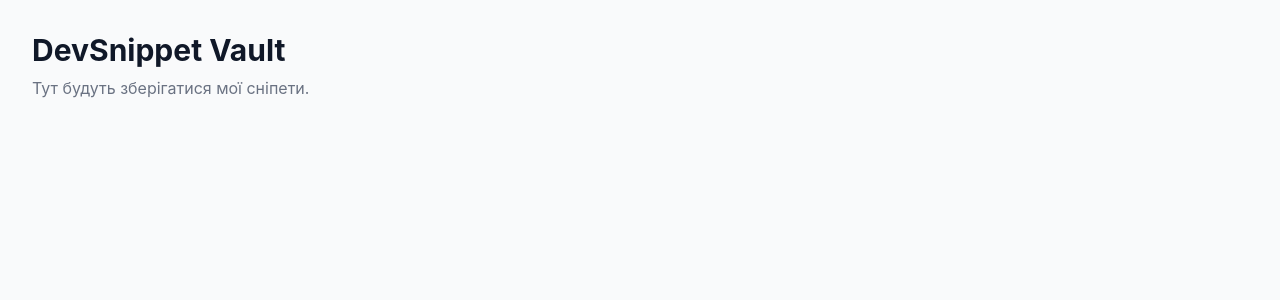
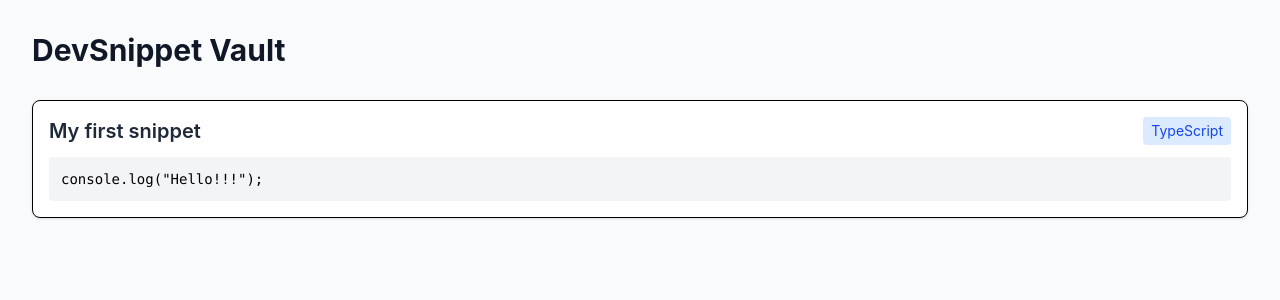
Before and after one commit to Nastia77777/devsnippet-vault, a React (Vite) app in the folder client/: page / in a window 1280 px wide. Shown: the top 300 px of the page. Built offline with nearby package versions, Linux system fonts and the light colour scheme.

Commit message:
feat: create SnippetCard component and render first snippet

```diff
--- a/client/src/App.tsx
+++ b/client/src/App.tsx
@@ -1,14 +1,19 @@
+import { SnippetCard } from './components/SnippetCard';
+
 function App() {
   return (
-    <div className="min-h-screen bg-gray-50 p-8">
-      <h1 className="text-3xl font-bold text-gray-900">
+    <div className='min-h-screen bg-gray-50 p-8'>
+      <h1 className='text-3xl font-bold text-gray-900 mb-8'>
         DevSnippet Vault
       </h1>
-      <p className="text-gray-500 mt-2">
-        Тут будуть зберігатися мої сніпети.
-      </p>
+
+      <SnippetCard
+      title='My first snippet'
+      language='TypeScript'
+      code='console.log("Hello!!!");'
+      />
     </div>
-  )
+  );
 }
 
-export default App
+export default App;
--- /dev/null
+++ b/client/src/components/SnippetCard.tsx
@@ -0,0 +1,20 @@
+interface SnippetCardProps {
+    title: string;
+    language: string;
+    code: string;
+}
+
+export function SnippetCard({title, language, code}: SnippetCardProps) {
+    return(
+        <div className="border rounded-lg p-4 bg-white shadow-sm flex flex-col gap-3">
+            <div className="flex justify-between items-center">
+                <h2 className="text-xl font-semibold text-gray-800">{title}</h2>
+                <span className="text-sm bg-blue-100 text-blue-700 px-2 py-1 rounded">{language}</span>
+            </div>
+
+            <pre className="bg-gray-100 p-3 rounded text-sm overflow-x-auto">
+                <code>{code}</code>
+            </pre>
+        </div>
+    );
+}
```
